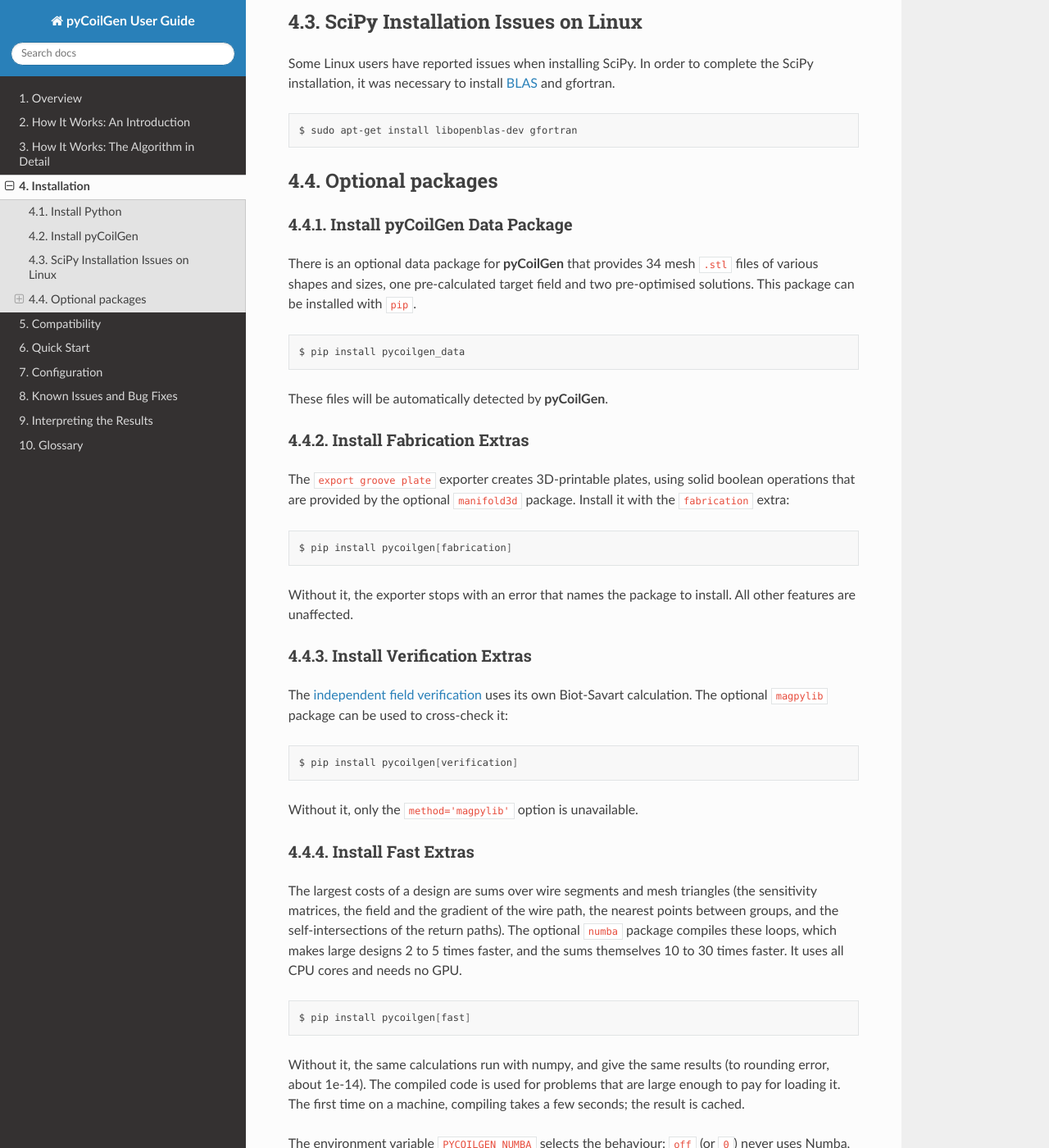
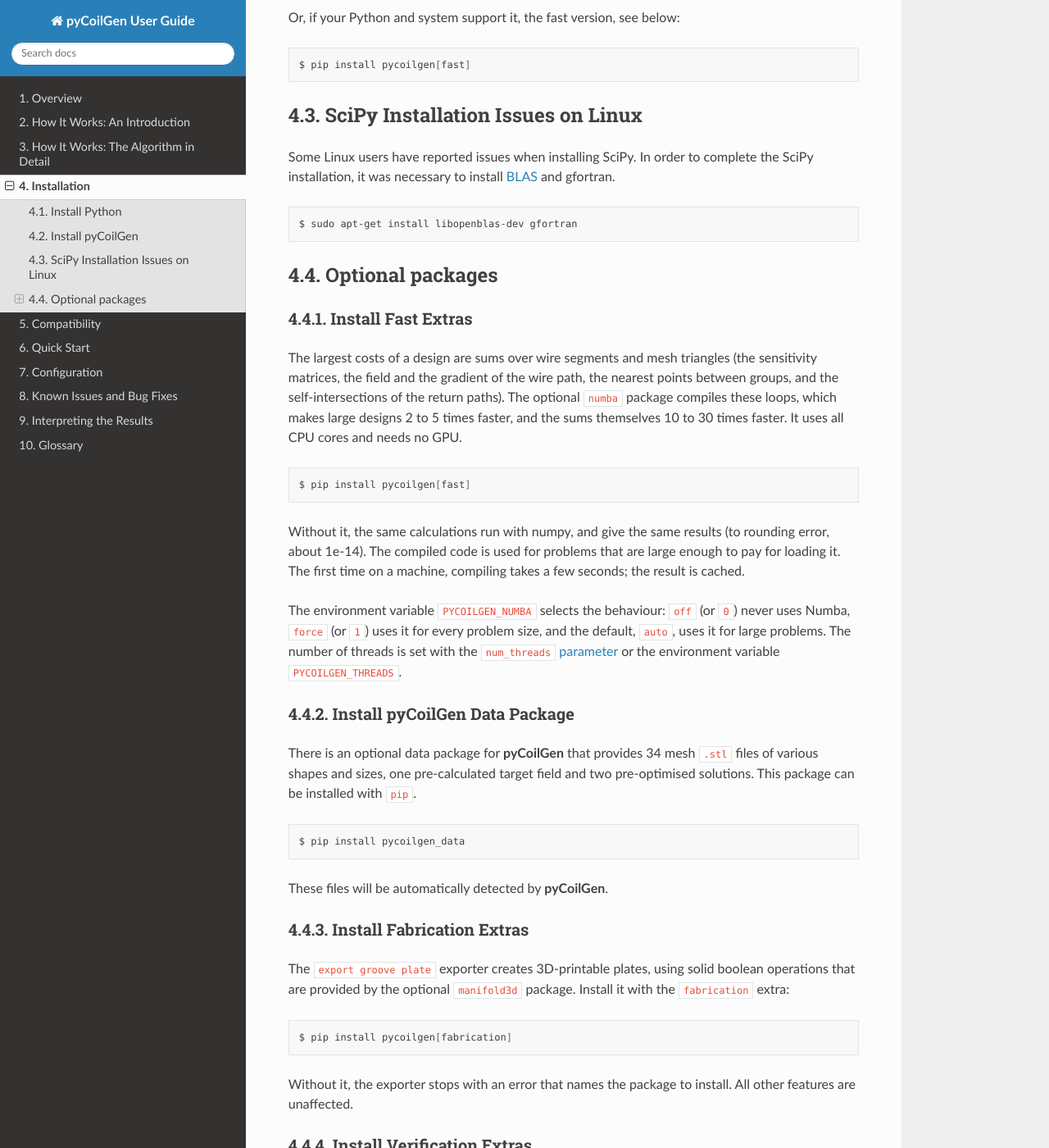
Before and after one commit to kev-m/pyCoilGen, a Sphinx documentation site: the page built from docs/source/installation.md, in a window 1280 px wide and 1400 px high, scrolled down 907 px. Shown: the whole window at 82% size. Built offline with Sphinx 7.4.7 and the Read the Docs theme 3.1.0, drawn with Linux system fonts in a browser that asks for light colours; some of the changed text lies outside the part shown.

Commit message:
Making the fast version more visible.

````diff
--- a/docs/source/installation.md
+++ b/docs/source/installation.md
@@ -31,6 +31,11 @@ To install **pyCoilGen**, you can use `pip`, the Python package manager.
 $ pip install pycoilgen
 ```
 
+Or, if your Python and system support it, the fast version, see below:
+```bash
+$ pip install pycoilgen[fast]
+```
+
 ## SciPy Installation Issues on Linux
 
 Some Linux users have reported issues when installing SciPy. In order to complete the SciPy installation, it was necessary to install
@@ -40,6 +45,19 @@ $ sudo apt-get install libopenblas-dev gfortran
 ```
 
 ## Optional packages
+
+### Install Fast Extras
+
+The largest costs of a design are sums over wire segments and mesh triangles (the sensitivity matrices, the field and the gradient of the wire path, the nearest points between groups, and the self-intersections of the return paths). The optional `numba` package compiles these loops, which makes large designs 2 to 5 times faster, and the sums themselves 10 to 30 times faster. It uses all CPU cores and needs no GPU.
+
+```bash
+$ pip install pycoilgen[fast]
+```
+
+Without it, the same calculations run with numpy, and give the same results (to rounding error, about 1e-14). The compiled code is used for problems that are large enough to pay for loading it. The first time on a machine, compiling takes a few seconds; the result is cached.
+
+The environment variable `PYCOILGEN_NUMBA` selects the behaviour: `off` (or `0`) never uses Numba, `force` (or `1`) uses it for every problem size, and the default, `auto`, uses it for large problems. The number of threads is set with the `num_threads` [parameter](./configuration.md#winding-coil-contribution-and-target-field-sensitivity) or the environment variable `PYCOILGEN_THREADS`.
+
 
 ### Install pyCoilGen Data Package
 
@@ -74,19 +92,6 @@ $ pip install pycoilgen[verification]
 Without it, only the `method='magpylib'` option is unavailable.
 
 
-### Install Fast Extras
-
-The largest costs of a design are sums over wire segments and mesh triangles (the sensitivity matrices, the field and the gradient of the wire path, the nearest points between groups, and the self-intersections of the return paths). The optional `numba` package compiles these loops, which makes large designs 2 to 5 times faster, and the sums themselves 10 to 30 times faster. It uses all CPU cores and needs no GPU.
-
-```bash
-$ pip install pycoilgen[fast]
-```
-
-Without it, the same calculations run with numpy, and give the same results (to rounding error, about 1e-14). The compiled code is used for problems that are large enough to pay for loading it. The first time on a machine, compiling takes a few seconds; the result is cached.
-
-The environment variable `PYCOILGEN_NUMBA` selects the behaviour: `off` (or `0`) never uses Numba, `force` (or `1`) uses it for every problem size, and the default, `auto`, uses it for large problems. The number of threads is set with the `num_threads` [parameter](./configuration.md#winding-coil-contribution-and-target-field-sensitivity) or the environment variable `PYCOILGEN_THREADS`.
-
-
 ### FastHenry2
 The `FastHenry2` application is used to calculate the resistance and inductance of the coil winding. If these values
 are important to your coil project, this application must be downloaded and installed.
````
